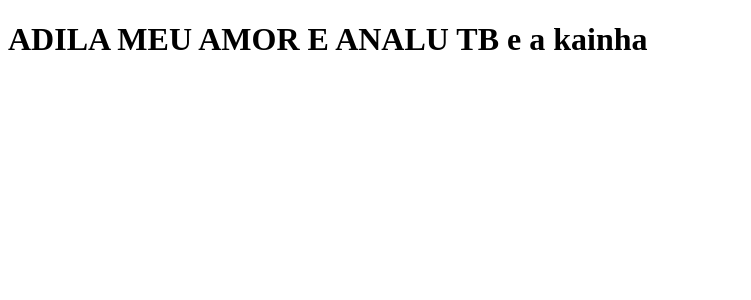
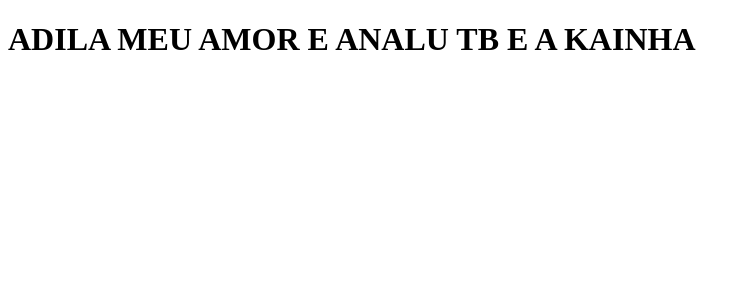
Before and after one commit to braytnerb/clone-tabnews, a Next.js app: page / in a window 1280 px wide. Shown: the top 300 px of the page, without its empty margins (0-751 px from the left). Built offline with nearby package versions, Linux system fonts and the light colour scheme.

Commit message:
ajuste no readme

```diff
--- a/pages/index.js
+++ b/pages/index.js
@@ -1,5 +1,5 @@
 function Home() {
-    return <h1> ADILA MEU AMOR E ANALU TB e a kainha</h1>
+    return <h1> ADILA MEU AMOR E ANALU TB E A KAINHA</h1>
 }
 
 export default Home;
```
Also changed, not shown: 1 other file (tests, documents, lock files or other folders).
